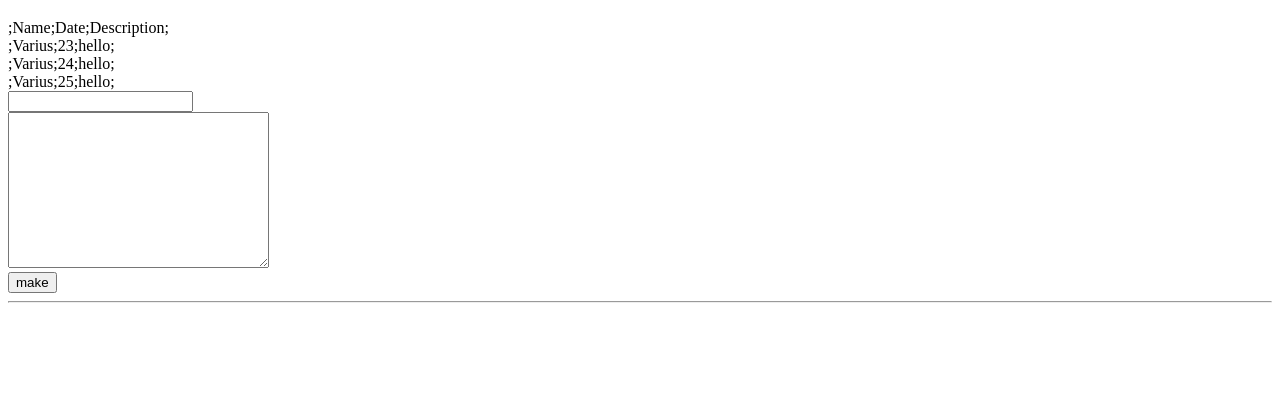
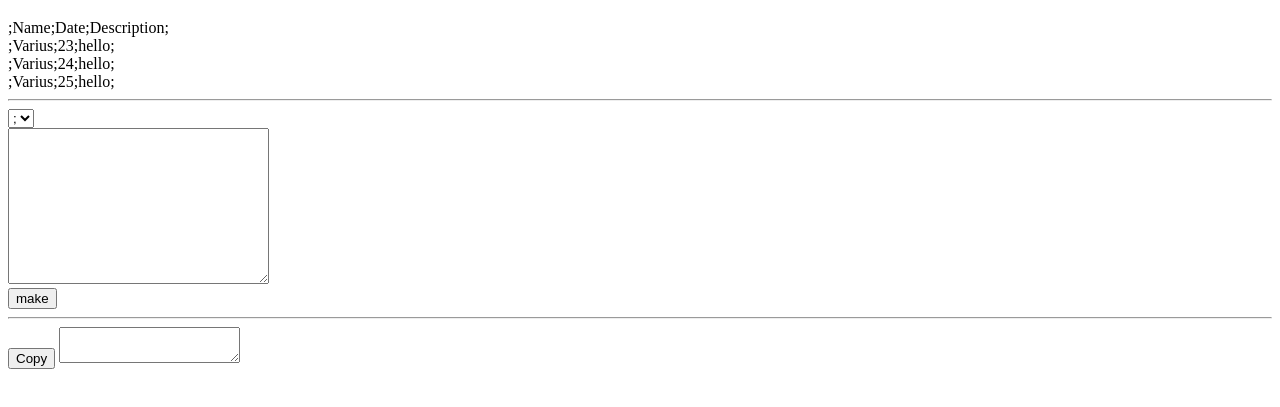
Before and after one commit to eduardsrcs/csv-to-jira, a plain HTML site: page index.html in a window 1280 px wide. Shown: the part 61-468 px from the top of the page. Drawn offline with Linux system fonts and the light colour scheme.

Commit message:
made copying to clipboard

```diff
--- a/index.html
+++ b/index.html
@@ -13,13 +13,21 @@
   ;Varius;23;hello;<br>
   ;Varius;24;hello;<br>
   ;Varius;25;hello;<br>
+  <hr>
   <form action="#" name="csv">
-    <input type="text" name="divider" id=""><br>
+    <select name="divider" id="divider">
+      <option value=";">;</option>
+      <option value=",">,</option>
+      <option value=".">.</option>
+    </select>
+    <br>
+    <!-- <input type="text" name="divider" id="i"><br> -->
     <textarea name="csv" id="" cols="30" rows="10"></textarea><br>
     <input type="submit" value="make">
   </form>
   <hr>
-  <div id="out"></div>
+  <button onclick="copyText()">Copy</button>
+  <textarea id="out"></textarea>
   <script src="js/main.js"></script>
 </body>
 </html>
--- a/js/main.js
+++ b/js/main.js
@@ -8,15 +8,21 @@ myForn.addEventListener('submit', (e) => {
   let out = ''
   if(strings.length > 1) {
     strings.forEach((element, index) => {
-      console.log(element.split(';').filter((a) => a.trim()));
+      // console.table('Line',index + 1,'has',element.split(';').filter((a) => a.trim()).length,'elements.');
       if (index === 0) {
         out += ('||' + element.split(';').join('||') + '||<br>').replaceAll(/\|{4}/g, '||')
       } else {
         out += ('|' + element.split(';').join('|') + '|<br>').replaceAll(/\|{2}/g, '|')
       }
     });
-    myOut.innerHTML = out
+    myOut.value = out
   }
 
+  console.log(myForn.divider.options[myForn.divider.selectedIndex].text);
 
 })
+
+function copyText() {
+  myOut.select()
+  document.execCommand("copy")
+}
```
